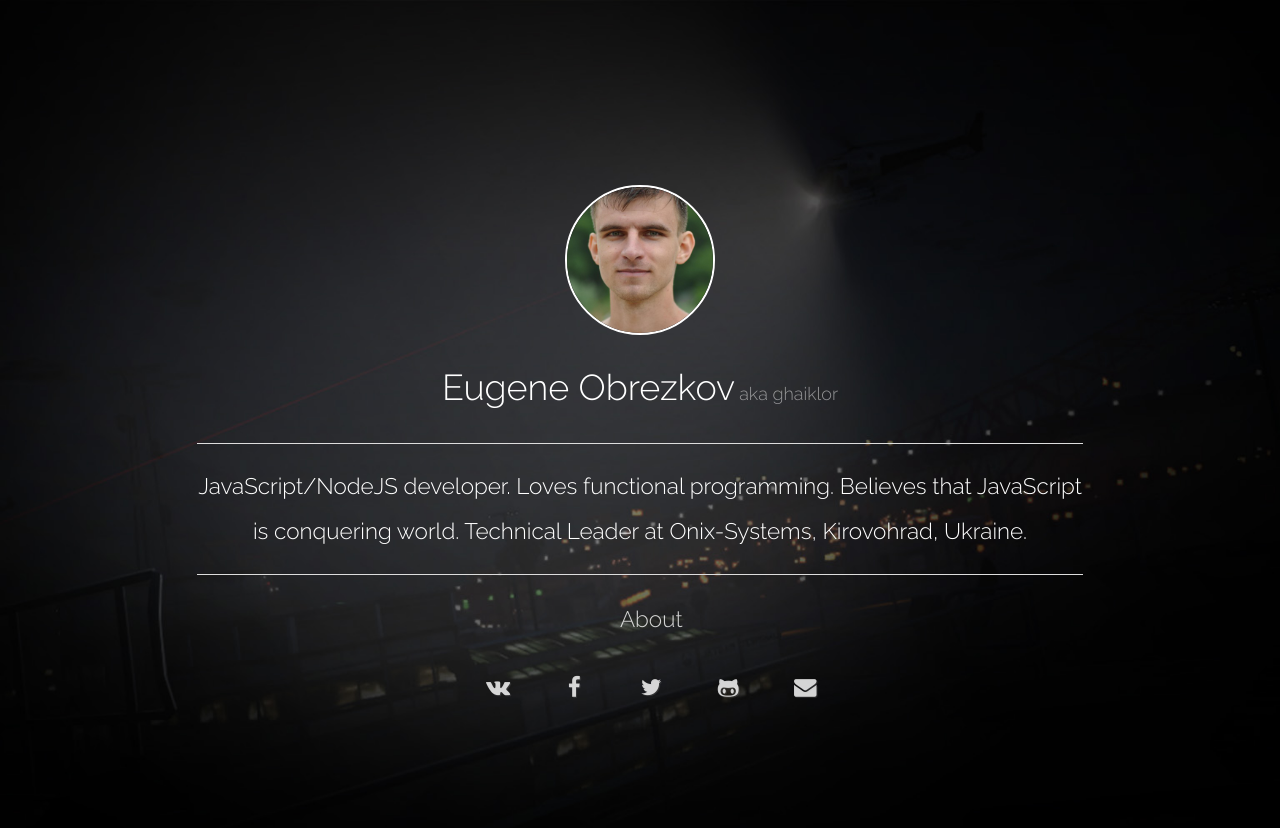
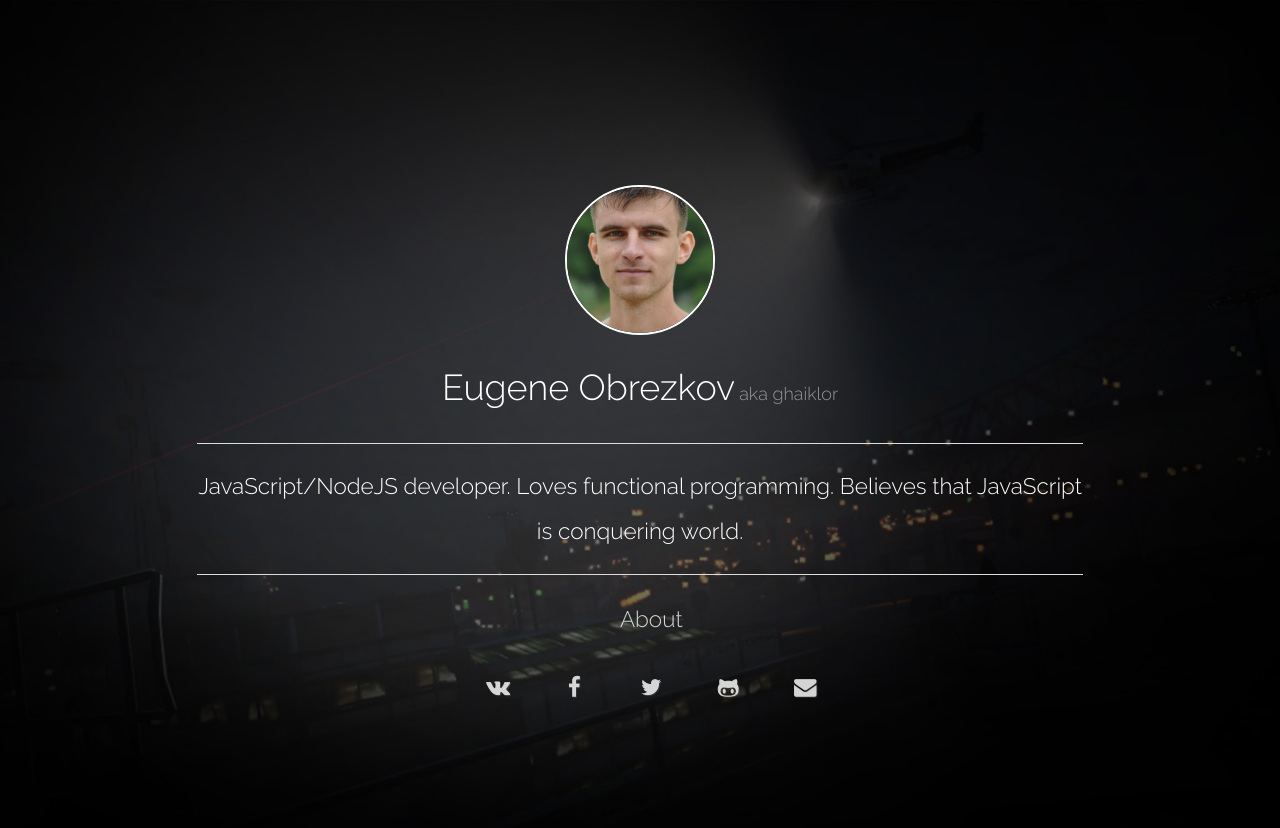
Before and after one commit to ghaiklor/ghaiklor.com, a Jekyll site: the page built from index.html, in a window 1280 px wide. Shown: the top 828 px of the page. Built offline with Jekyll 4.4.1, drawn with Linux system fonts in a browser that asks for light colours; the list of posts is cut into pages by our own code.

Commit message:
Remove techlead from description

```diff
--- a/_config.yml
+++ b/_config.yml
@@ -1,6 +1,6 @@
 # Base configuration
 title: Eugene Obrezkov aka ghaiklor
-description: JavaScript/NodeJS developer. Loves functional programming. Believes that JavaScript is conquering world. Technical Leader at Onix-Systems, Kirovohrad, Ukraine.
+description: JavaScript/NodeJS developer. Loves functional programming. Believes that JavaScript is conquering world.
 keywords: Eugene Obrezkov, Eugene, Obrezkov, ghaiklor, JavaScript, NodeJS
 url: http://ghaiklor.com
 
```
